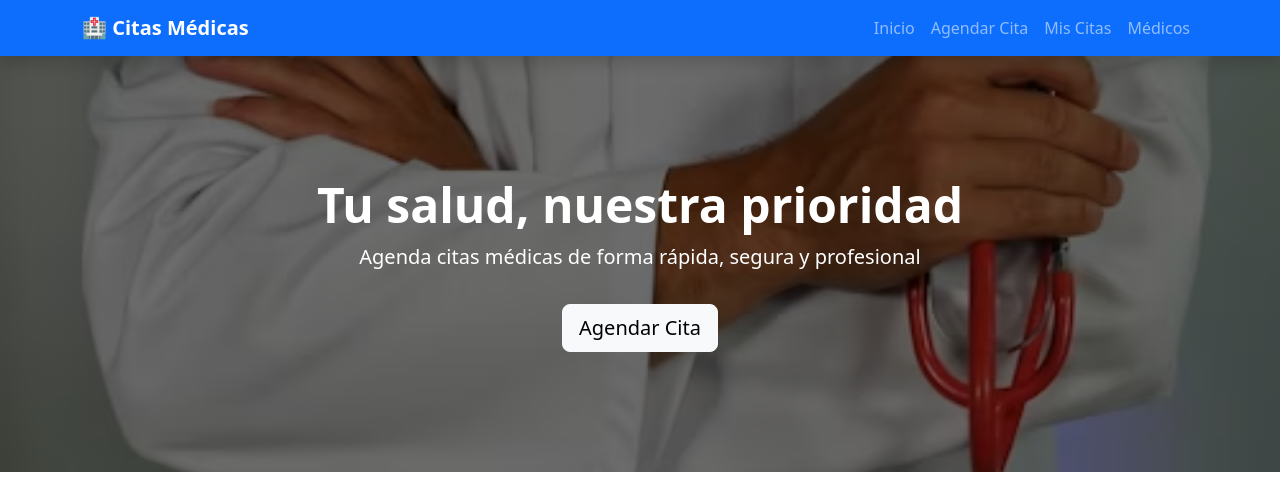
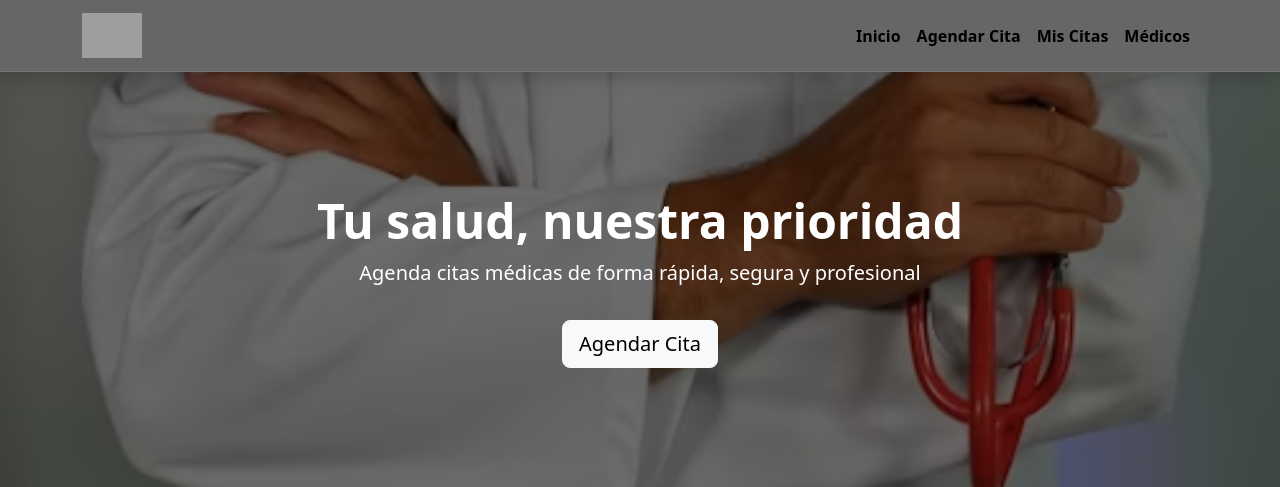
Before and after one commit to ErickbRivera0/Proyecto-Citas-Medicas, a PHP site: page / in a window 1280 px wide. Shown: the top 487 px of the page. Run offline with PHP 8.4, Linux system fonts and the light colour scheme; grey boxes are pictures that could not be loaded.

Commit message:
indexcambios

```diff
--- a/src/assets/css/stylesindex.css
+++ b/src/assets/css/stylesindex.css
@@ -21,3 +21,44 @@
     color: #fff;
     text-decoration: underline;
 }
+
+/* NAVBAR ESTILO VIDRIO */
+.navbar {
+    background: rgba(0, 0, 0, 0.6) !important;
+    backdrop-filter: blur(10px);
+    -webkit-backdrop-filter: blur(10px);
+    border-bottom: 1px solid rgba(255,255,255,0.1);
+}
+
+/* Logo */
+.logo-navbar {
+    height: 45px;
+}
+
+/* Links del menú */
+.navbar .nav-link {
+    color: #000 !important;
+    font-weight: 700;
+    position: relative;
+    transition: color 0.3s;
+}
+
+/* Efecto dorado al pasar el mouse */
+.navbar .nav-link::after {
+    content: "";
+    position: absolute;
+    left: 0;
+    bottom: -5px;
+    width: 0;
+    height: 2px;
+    background: linear-gradient(90deg, #d4af37, #f5d76e);
+    transition: width 0.3s;
+}
+
+.navbar .nav-link:hover {
+    color: #d4af37 !important;
+}
+
+.navbar .nav-link:hover::after {
+    width: 100%;
+}
--- a/src/index.php
+++ b/src/index.php
@@ -1,5 +1,6 @@
 <!DOCTYPE html>
 <html lang="es">
+
 <head>
     <meta charset="UTF-8">
     <title>Sistema de Citas Médicas</title>
@@ -11,12 +12,16 @@
     <!-- Estilos propios -->
     <link rel="stylesheet" href="assets/css/stylesindex.css">
 </head>
+
 <body>
 
     <!-- NAVBAR -->
     <nav class="navbar navbar-expand-lg navbar-dark bg-primary shadow">
         <div class="container">
-        <a class="navbar-brand fw-bold" href="index.php">🏥 Citas Médicas</a>
+            <a class="navbar-brand d-flex align-items-center" href="index.php">
+                <img src="assets/img/Logo1.png" alt="Logo" class="logo-navbar">
+            </a>
+
             <button class="navbar-toggler" type="button" data-bs-toggle="collapse" data-bs-target="#menu">
                 <span class="navbar-toggler-icon"></span>
             </button>
@@ -157,4 +162,5 @@
 
     <script src="https://cdn.jsdelivr.net/npm/bootstrap@5.3.3/dist/js/bootstrap.bundle.min.js"></script>
 </body>
+
 </html>
```
Also changed, not shown: src/assets/img/Logo1.jpg (added). Lines whose indentation alone changed are shown as unchanged.
